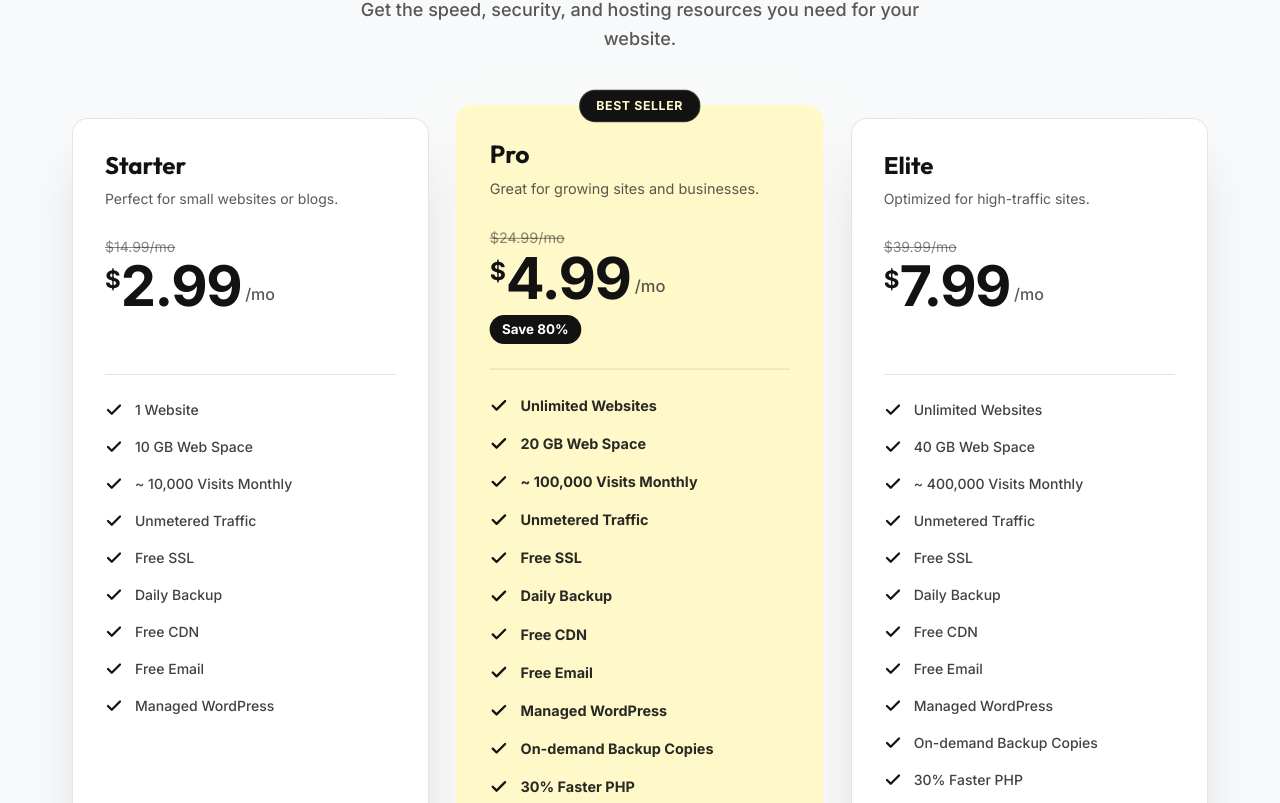
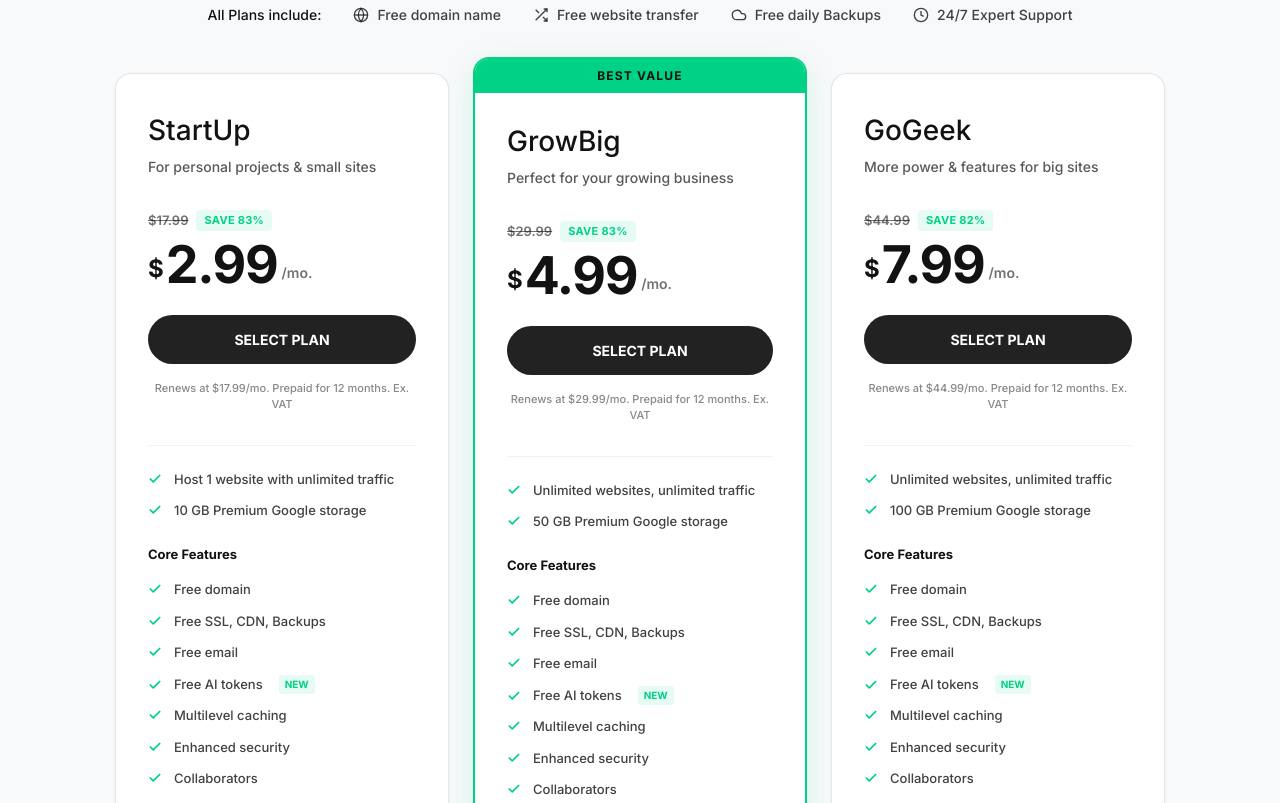
Before and after one commit to dutaalamin/stinger, a React (Vite) app: page /web-hosting in a window 1280 px wide. Shown: the part 1097-1900 px from the top of the page. Built offline with nearby package versions, Linux system fonts and the light colour scheme.

Commit message:
Redesign Choose Your Hosting Plan block to match SiteGround style

```diff
--- a/src/pages/WebHosting.jsx
+++ b/src/pages/WebHosting.jsx
@@ -161,91 +161,189 @@
       {/* 2. Pricing Plans Section */}
       <section id="pricing-plans" className="py-24 bg-[#f8f9fa] border-b border-black/5">
         <div className="w-full max-w-[1200px] mx-auto px-6 lg:px-8">
-          <div className="text-center mb-16">
-            <h2 className="text-[32px] md:text-[40px] text-[#121212] font-bold mb-4 font-sans tracking-tight">Choose Your Hosting Plan</h2>
-            <p className="text-[18px] text-[#121212]/70 max-w-[600px] mx-auto font-medium">Get the speed, security, and hosting resources you need for your website.</p>
+          <div className="text-center mb-12">
+            <h2 className="text-[32px] md:text-[40px] text-[#121212] font-bold mb-4 font-sans tracking-tight">Choose the right hosting plan</h2>
+            <div className="flex items-center justify-center gap-x-8 gap-y-3 text-[14px] font-medium text-[#121212]/80 mt-6 flex-wrap">
+              <span className="text-[#121212]">All Plans include:</span>
+              <span className="flex items-center gap-2"><svg width="16" height="16" viewBox="0 0 24 24" fill="none" stroke="currentColor" strokeWidth="2"><circle cx="12" cy="12" r="10"></circle><line x1="2" y1="12" x2="22" y2="12"></line><path d="M12 2a15.3 15.3 0 0 1 4 10 15.3 15.3 0 0 1-4 10 15.3 15.3 0 0 1-4-10 15.3 15.3 0 0 1 4-10z"></path></svg> Free domain name</span>
+              <span className="flex items-center gap-2"><svg width="16" height="16" viewBox="0 0 24 24" fill="none" stroke="currentColor" strokeWidth="2"><path d="M16 3h5v5"></path><path d="M4 20L21 3"></path><path d="M21 16v5h-5"></path><path d="M15 15l6 6"></path><path d="M4 4l5 5"></path></svg> Free website transfer</span>
+              <span className="flex items-center gap-2"><svg width="16" height="16" viewBox="0 0 24 24" fill="none" stroke="currentColor" strokeWidth="2"><path d="M17.5 19H9a7 7 0 1 1 6.71-9h1.79a4.5 4.5 0 1 1 0 9Z"></path></svg> Free daily Backups</span>
+              <span className="flex items-center gap-2"><svg width="16" height="16" viewBox="0 0 24 24" fill="none" stroke="currentColor" strokeWidth="2"><circle cx="12" cy="12" r="10"></circle><polyline points="12 6 12 12 16 14"></polyline></svg> 24/7 Expert Support</span>
+            </div>
           </div>
 
-          <div className="grid grid-cols-1 md:grid-cols-3 gap-8">
-            {/* Plan 1: Starter */}
-            <div className="bg-white border border-black/10 rounded-2xl shadow-xl p-8 transition-transform duration-300 hover:-translate-y-2 flex flex-col backdrop-blur-xl">
-              <h3 className="text-[24px] font-bold text-[#121212] mb-2">Starter</h3>
-              <p className="text-[14px] text-[#121212]/70 mb-6">Perfect for small websites or blogs.</p>
-              <div className="mb-6 border-b border-black/10 pb-6">
-                <span className="text-[14px] text-[#121212]/50 line-through mr-2">$14.99/mo</span>
-                <div className="flex items-start">
-                  <span className="text-[24px] text-[#121212] font-bold mt-1">$</span>
-                  <span className="text-[56px] text-[#121212] font-black leading-none tracking-tight">2.99</span>
-                  <span className="text-[16px] text-[#121212]/70 font-medium self-end mb-2 ml-1">/mo</span>
-                </div>
-                <div className="mt-2 text-[13px] text-stinger-green font-bold bg-stinger-green/10 inline-block px-3 py-1 rounded-full">Save 80%</div>
+          <div className="grid grid-cols-1 md:grid-cols-3 gap-6 max-w-[1050px] mx-auto">
+            {/* Plan 1: StartUp */}
+            <div className="bg-white border border-black/10 rounded-2xl shadow-sm hover:shadow-md transition-shadow duration-300 flex flex-col p-8 pt-10">
+              <h3 className="text-[28px] font-medium text-[#121212] mb-2 font-sans">StartUp</h3>
+              <p className="text-[14px] text-[#121212]/70 mb-8 font-medium">For personal projects & small sites</p>
+
+              <div className="flex items-center gap-2 mb-2">
+                <span className="text-[13px] text-[#121212]/60 line-through font-semibold">$17.99</span>
+                <div className="text-[11px] text-[#00d285] font-extrabold bg-[#00d285]/10 px-2 py-0.5 rounded-[4px] tracking-wide">SAVE 83%</div>
               </div>
-              <ul className="flex flex-col gap-4 flex-1 mb-8">
-                {['1 Website', '10 GB Web Space', '~ 10,000 Visits Monthly', 'Unmetered Traffic', 'Free SSL', 'Daily Backup', 'Free CDN', 'Free Email', 'Managed WordPress'].map((feature, i) => (
-                  <li key={i} className="flex items-start gap-3 text-[14px] text-[#121212]/80 font-medium">
-                    <svg width="18" height="18" viewBox="0 0 24 24" fill="none" stroke="#121212" strokeWidth="3" strokeLinecap="round" strokeLinejoin="round" className="shrink-0 mt-0.5"><polyline points="20 6 9 17 4 12"/></svg>
+              <div className="flex items-end mb-6">
+                <span className="text-[24px] text-[#121212] font-bold mb-1 mr-0.5">$</span>
+                <span className="text-[52px] text-[#121212] font-bold leading-none tracking-tight">2.99</span>
+                <span className="text-[14px] text-[#121212]/60 font-semibold mb-2 ml-1">/mo.</span>
+              </div>
+
+              <button className="w-full py-3.5 rounded-full font-bold text-[14px] bg-[#222] text-white hover:bg-black transition-colors cursor-pointer mb-4">
+                SELECT PLAN
+              </button>
+
+              <div className="text-[11px] text-[#121212]/50 font-medium text-center mb-8">
+                Renews at $17.99/mo. Prepaid for 12 months. Ex. VAT
+              </div>
+
+              <div className="h-px w-full bg-black/5 mb-6"></div>
+
+              <ul className="flex flex-col gap-3 mb-6">
+                {['Host 1 website with unlimited traffic', '10 GB Premium Google storage'].map((feature, i) => (
+                  <li key={i} className="flex items-start gap-3 text-[13px] text-[#121212]/80 font-medium">
+                    <svg width="14" height="14" viewBox="0 0 24 24" fill="none" stroke="#00d285" strokeWidth="3" strokeLinecap="round" strokeLinejoin="round" className="shrink-0 mt-0.5"><polyline points="20 6 9 17 4 12"/></svg>
                     {feature}
                   </li>
                 ))}
               </ul>
-              <button className="w-full py-4 rounded-xl font-bold text-[16px] border-2 border-[#121212] text-[#121212] bg-transparent transition-all hover:bg-[#121212] hover:text-[#FFF9CA] cursor-pointer">
-                Get Plan
-              </button>
-            </div>
 
-            {/* Plan 2: Pro (Highlighted) */}
-            <div className="bg-[#FFF9CA] border border-[#FFF9CA] rounded-2xl shadow-[0_20px_50px_rgba(255,249,202,0.15)] p-8 transition-transform duration-300 hover:-translate-y-2 flex flex-col relative scale-[1.03] z-10">
-              <div className="absolute top-0 left-1/2 -translate-x-1/2 -translate-y-1/2 bg-[#121212] text-[#FFF9CA] text-[12px] font-black uppercase tracking-wider px-4 py-1.5 rounded-full border border-[#FFF9CA]/20">
-                Best Seller
-              </div>
-              <h3 className="text-[24px] font-bold text-[#121212] mb-2">Pro</h3>
-              <p className="text-[14px] text-[#121212]/70 mb-6">Great for growing sites and businesses.</p>
-              <div className="mb-6 border-b border-[#121212]/10 pb-6">
-                <span className="text-[14px] text-[#121212]/50 line-through mr-2">$24.99/mo</span>
-                <div className="flex items-start">
-                  <span className="text-[24px] text-[#121212] font-bold mt-1">$</span>
-                  <span className="text-[56px] text-[#121212] font-black leading-none tracking-tight">4.99</span>
-                  <span className="text-[16px] text-[#121212]/70 font-medium self-end mb-2 ml-1">/mo</span>
-                </div>
-                <div className="mt-2 text-[13px] text-white font-bold bg-[#121212] inline-block px-3 py-1 rounded-full">Save 80%</div>
-              </div>
-              <ul className="flex flex-col gap-4 flex-1 mb-8">
-                {['Unlimited Websites', '20 GB Web Space', '~ 100,000 Visits Monthly', 'Unmetered Traffic', 'Free SSL', 'Daily Backup', 'Free CDN', 'Free Email', 'Managed WordPress', 'On-demand Backup Copies', '30% Faster PHP'].map((feature, i) => (
-                  <li key={i} className="flex items-start gap-3 text-[14px] text-[#121212]/90 font-bold">
-                    <svg width="18" height="18" viewBox="0 0 24 24" fill="none" stroke="#121212" strokeWidth="3" strokeLinecap="round" strokeLinejoin="round" className="shrink-0 mt-0.5"><polyline points="20 6 9 17 4 12"/></svg>
+              <div className="text-[13px] font-bold text-[#121212] mb-4">Core Features</div>
+
+              <ul className="flex flex-col gap-3 flex-1">
+                {['Free domain', 'Free SSL, CDN, Backups', 'Free email'].map((feature, i) => (
+                  <li key={`core-${i}`} className="flex items-start gap-3 text-[13px] text-[#121212]/80 font-medium">
+                    <svg width="14" height="14" viewBox="0 0 24 24" fill="none" stroke="#00d285" strokeWidth="3" strokeLinecap="round" strokeLinejoin="round" className="shrink-0 mt-0.5"><polyline points="20 6 9 17 4 12"/></svg>
+                    {feature}
+                  </li>
+                ))}
+                <li className="flex items-center gap-3 text-[13px] text-[#121212]/80 font-medium">
+                  <svg width="14" height="14" viewBox="0 0 24 24" fill="none" stroke="#00d285" strokeWidth="3" strokeLinecap="round" strokeLinejoin="round" className="shrink-0"><polyline points="20 6 9 17 4 12"/></svg>
+                  Free AI tokens <span className="text-[10px] text-[#00d285] font-extrabold bg-[#00d285]/10 px-1.5 py-0.5 rounded-[3px] ml-1">NEW</span>
+                </li>
+                {['Multilevel caching', 'Enhanced security', 'Collaborators'].map((feature, i) => (
+                  <li key={`core2-${i}`} className="flex items-start gap-3 text-[13px] text-[#121212]/80 font-medium">
+                    <svg width="14" height="14" viewBox="0 0 24 24" fill="none" stroke="#00d285" strokeWidth="3" strokeLinecap="round" strokeLinejoin="round" className="shrink-0 mt-0.5"><polyline points="20 6 9 17 4 12"/></svg>
                     {feature}
                   </li>
                 ))}
               </ul>
-              <button className="w-full py-4 rounded-xl font-bold text-[16px] bg-[#121212] text-[#FFF9CA] transition-all hover:bg-black hover:scale-[1.02] cursor-pointer border-none shadow-lg">
-                Get Plan
-              </button>
             </div>
 
-            {/* Plan 3: Elite */}
-            <div className="bg-white border border-black/10 rounded-2xl shadow-xl p-8 transition-transform duration-300 hover:-translate-y-2 flex flex-col backdrop-blur-xl">
-              <h3 className="text-[24px] font-bold text-[#121212] mb-2">Elite</h3>
-              <p className="text-[14px] text-[#121212]/70 mb-6">Optimized for high-traffic sites.</p>
-              <div className="mb-6 border-b border-black/10 pb-6">
-                <span className="text-[14px] text-[#121212]/50 line-through mr-2">$39.99/mo</span>
-                <div className="flex items-start">
-                  <span className="text-[24px] text-[#121212] font-bold mt-1">$</span>
-                  <span className="text-[56px] text-[#121212] font-black leading-none tracking-tight">7.99</span>
-                  <span className="text-[16px] text-[#121212]/70 font-medium self-end mb-2 ml-1">/mo</span>
+            {/* Plan 2: GrowBig (Highlighted) */}
+            <div className="bg-white border-2 border-[#00d285] rounded-2xl shadow-[0_8px_30px_rgba(0,210,133,0.15)] flex flex-col relative overflow-hidden transform md:-translate-y-4">
+              <div className="w-full bg-[#00d285] text-[#121212] text-center py-2 text-[12px] font-black uppercase tracking-widest">
+                Best Value
+              </div>
+              <div className="p-8 pt-8 flex flex-col flex-1">
+                <h3 className="text-[28px] font-medium text-[#121212] mb-2 font-sans">GrowBig</h3>
+                <p className="text-[14px] text-[#121212]/70 mb-8 font-medium">Perfect for your growing business</p>
+
+                <div className="flex items-center gap-2 mb-2">
+                  <span className="text-[13px] text-[#121212]/60 line-through font-semibold">$29.99</span>
+                  <div className="text-[11px] text-[#00d285] font-extrabold bg-[#00d285]/10 px-2 py-0.5 rounded-[4px] tracking-wide">SAVE 83%</div>
                 </div>
-                <div className="mt-2 text-[13px] text-stinger-green font-bold bg-stinger-green/10 inline-block px-3 py-1 rounded-full">Save 80%</div>
+                <div className="flex items-end mb-6">
+                  <span className="text-[24px] text-[#121212] font-bold mb-1 mr-0.5">$</span>
+                  <span className="text-[52px] text-[#121212] font-bold leading-none tracking-tight">4.99</span>
+                  <span className="text-[14px] text-[#121212]/60 font-semibold mb-2 ml-1">/mo.</span>
+                </div>
+
+                <button className="w-full py-3.5 rounded-full font-bold text-[14px] bg-[#222] text-white hover:bg-black transition-colors cursor-pointer mb-4">
+                  SELECT PLAN
+                </button>
+
+                <div className="text-[11px] text-[#121212]/50 font-medium text-center mb-8">
+                  Renews at $29.99/mo. Prepaid for 12 months. Ex. VAT
+                </div>
+
+                <div className="h-px w-full bg-black/5 mb-6"></div>
+
+                <ul className="flex flex-col gap-3 mb-6">
+                  {['Unlimited websites, unlimited traffic', '50 GB Premium Google storage'].map((feature, i) => (
+                    <li key={i} className="flex items-start gap-3 text-[13px] text-[#121212]/80 font-medium">
+                      <svg width="14" height="14" viewBox="0 0 24 24" fill="none" stroke="#00d285" strokeWidth="3" strokeLinecap="round" strokeLinejoin="round" className="shrink-0 mt-0.5"><polyline points="20 6 9 17 4 12"/></svg>
+                      {feature}
+                    </li>
+                  ))}
+                </ul>
+
+                <div className="text-[13px] font-bold text-[#121212] mb-4">Core Features</div>
+
+                <ul className="flex flex-col gap-3 flex-1">
+                  {['Free domain', 'Free SSL, CDN, Backups', 'Free email'].map((feature, i) => (
+                    <li key={`core-${i}`} className="flex items-start gap-3 text-[13px] text-[#121212]/80 font-medium">
+                      <svg width="14" height="14" viewBox="0 0 24 24" fill="none" stroke="#00d285" strokeWidth="3" strokeLinecap="round" strokeLinejoin="round" className="shrink-0 mt-0.5"><polyline points="20 6 9 17 4 12"/></svg>
+                      {feature}
+                    </li>
+                  ))}
+                  <li className="flex items-center gap-3 text-[13px] text-[#121212]/80 font-medium">
+                    <svg width="14" height="14" viewBox="0 0 24 24" fill="none" stroke="#00d285" strokeWidth="3" strokeLinecap="round" strokeLinejoin="round" className="shrink-0"><polyline points="20 6 9 17 4 12"/></svg>
+                    Free AI tokens <span className="text-[10px] text-[#00d285] font-extrabold bg-[#00d285]/10 px-1.5 py-0.5 rounded-[3px] ml-1">NEW</span>
+                  </li>
+                  {['Multilevel caching', 'Enhanced security', 'Collaborators'].map((feature, i) => (
+                    <li key={`core2-${i}`} className="flex items-start gap-3 text-[13px] text-[#121212]/80 font-medium">
+                      <svg width="14" height="14" viewBox="0 0 24 24" fill="none" stroke="#00d285" strokeWidth="3" strokeLinecap="round" strokeLinejoin="round" className="shrink-0 mt-0.5"><polyline points="20 6 9 17 4 12"/></svg>
+                      {feature}
+                    </li>
+                  ))}
+                </ul>
               </div>
-              <ul className="flex flex-col gap-4 flex-1 mb-8">
-                {['Unlimited Websites', '40 GB Web Space', '~ 400,000 Visits Monthly', 'Unmetered Traffic', 'Free SSL', 'Daily Backup', 'Free CDN', 'Free Email', 'Managed WordPress', 'On-demand Backup Copies', '30% Faster PHP', 'Staging + Git', 'Highest Tier of Resources'].map((feature, i) => (
-                  <li key={i} className="flex items-start gap-3 text-[14px] text-[#121212]/80 font-medium">
-                    <svg width="18" height="18" viewBox="0 0 24 24" fill="none" stroke="#121212" strokeWidth="3" strokeLinecap="round" strokeLinejoin="round" className="shrink-0 mt-0.5"><polyline points="20 6 9 17 4 12"/></svg>
+            </div>
+
+            {/* Plan 3: GoGeek */}
+            <div className="bg-white border border-black/10 rounded-2xl shadow-sm hover:shadow-md transition-shadow duration-300 flex flex-col p-8 pt-10">
+              <h3 className="text-[28px] font-medium text-[#121212] mb-2 font-sans">GoGeek</h3>
+              <p className="text-[14px] text-[#121212]/70 mb-8 font-medium">More power & features for big sites</p>
+
+              <div className="flex items-center gap-2 mb-2">
+                <span className="text-[13px] text-[#121212]/60 line-through font-semibold">$44.99</span>
+                <div className="text-[11px] text-[#00d285] font-extrabold bg-[#00d285]/10 px-2 py-0.5 rounded-[4px] tracking-wide">SAVE 82%</div>
+              </div>
+              <div className="flex items-end mb-6">
+                <span className="text-[24px] text-[#121212] font-bold mb-1 mr-0.5">$</span>
+                <span className="text-[52px] text-[#121212] font-bold leading-none tracking-tight">7.99</span>
+                <span className="text-[14px] text-[#121212]/60 font-semibold mb-2 ml-1">/mo.</span>
+              </div>
+
+              <button className="w-full py-3.5 rounded-full font-bold text-[14px] bg-[#222] text-white hover:bg-black transition-colors cursor-pointer mb-4">
+                SELECT PLAN
+              </button>
+
+              <div className="text-[11px] text-[#121212]/50 font-medium text-center mb-8">
+                Renews at $44.99/mo. Prepaid for 12 months. Ex. VAT
+              </div>
+
+              <div className="h-px w-full bg-black/5 mb-6"></div>
+
+              <ul className="flex flex-col gap-3 mb-6">
+                {['Unlimited websites, unlimited traffic', '100 GB Premium Google storage'].map((feature, i) => (
+                  <li key={i} className="flex items-start gap-3 text-[13px] text-[#121212]/80 font-medium">
+                    <svg width="14" height="14" viewBox="0 0 24 24" fill="none" stroke="#00d285" strokeWidth="3" strokeLinecap="round" strokeLinejoin="round" className="shrink-0 mt-0.5"><polyline points="20 6 9 17 4 12"/></svg>
                     {feature}
                   </li>
                 ))}
               </ul>
-              <button className="w-full py-4 rounded-xl font-bold text-[16px] border-2 border-[#121212] text-[#121212] bg-transparent transition-all hover:bg-[#121212] hover:text-[#FFF9CA] cursor-pointer">
-                Get Plan
-              </button>
+
+              <div className="text-[13px] font-bold text-[#121212] mb-4">Core Features</div>
+
+              <ul className="flex flex-col gap-3 flex-1">
+                {['Free domain', 'Free SSL, CDN, Backups', 'Free email'].map((feature, i) => (
+                  <li key={`core-${i}`} className="flex items-start gap-3 text-[13px] text-[#121212]/80 font-medium">
+                    <svg width="14" height="14" viewBox="0 0 24 24" fill="none" stroke="#00d285" strokeWidth="3" strokeLinecap="round" strokeLinejoin="round" className="shrink-0 mt-0.5"><polyline points="20 6 9 17 4 12"/></svg>
+                    {feature}
+                  </li>
+                ))}
+                <li className="flex items-center gap-3 text-[13px] text-[#121212]/80 font-medium">
+                  <svg width="14" height="14" viewBox="0 0 24 24" fill="none" stroke="#00d285" strokeWidth="3" strokeLinecap="round" strokeLinejoin="round" className="shrink-0"><polyline points="20 6 9 17 4 12"/></svg>
+                  Free AI tokens <span className="text-[10px] text-[#00d285] font-extrabold bg-[#00d285]/10 px-1.5 py-0.5 rounded-[3px] ml-1">NEW</span>
+                </li>
+                {['Multilevel caching', 'Enhanced security', 'Collaborators'].map((feature, i) => (
+                  <li key={`core2-${i}`} className="flex items-start gap-3 text-[13px] text-[#121212]/80 font-medium">
+                    <svg width="14" height="14" viewBox="0 0 24 24" fill="none" stroke="#00d285" strokeWidth="3" strokeLinecap="round" strokeLinejoin="round" className="shrink-0 mt-0.5"><polyline points="20 6 9 17 4 12"/></svg>
+                    {feature}
+                  </li>
+                ))}
+              </ul>
             </div>
 
           </div>
```
